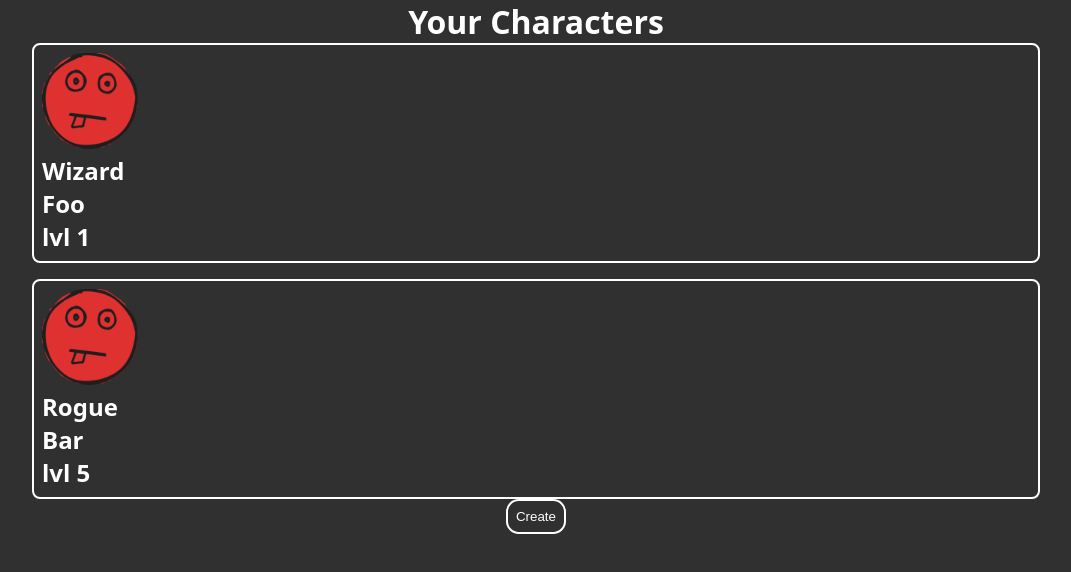
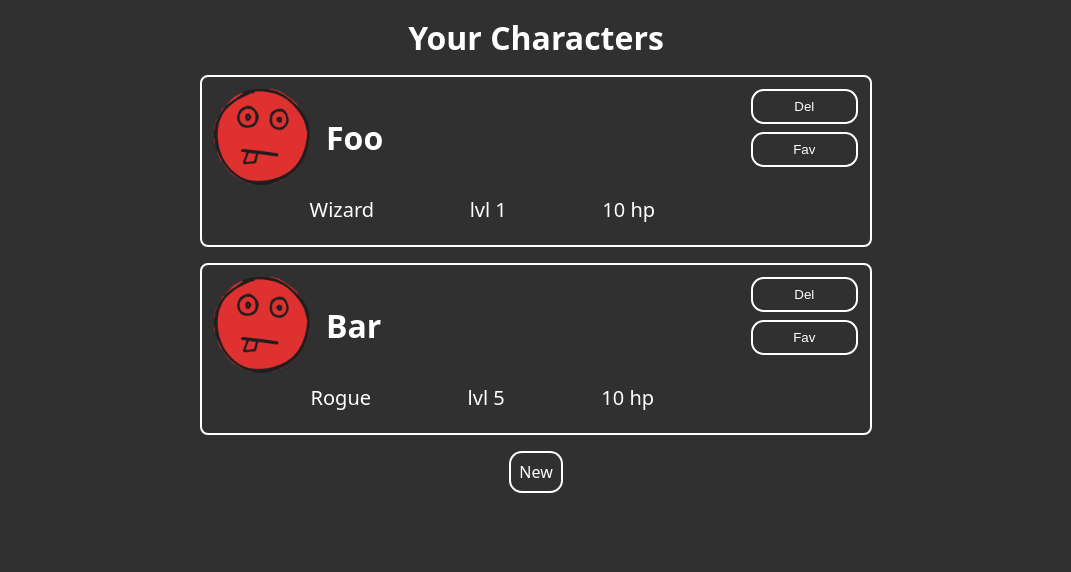
Before and after one commit to f-eighty7/ChasChallenger, a React (Vite) app: page /characters in a window 1280 px wide. Shown: the top 572 px of the page, without its empty margins (104-1175 px from the left). Built offline with nearby package versions, Linux system fonts and the light colour scheme.

Commit message:
feat/style: add more info & rm/fav btns to char cards, link to new char page & some styling

```diff
--- a/src/routes/CharactersRoute.module.css
+++ b/src/routes/CharactersRoute.module.css
@@ -1,3 +1,9 @@
+.page {
+  width: 100%;
+  padding: 1rem 0;
+  gap: 1rem;
+}
+
 .charactersList {
   display: flex;
   flex-direction: column;
@@ -7,7 +13,9 @@
 }
 
 .character {
-  padding: 0.5rem;
+  display: grid;
+  grid-template: 2fr 1fr / 5fr 1fr;
+  padding: 0.75rem;
   border: 2px solid white;
   border-radius: 0.5rem;
   cursor: pointer;
@@ -17,8 +25,50 @@
   background-color: #404040;
 }
 
+.characterIdentity {
+  display: flex;
+  align-items: center;
+  gap: 1rem;
+}
+
+.characterIdentity > h2 {
+  font-size: 2rem;
+}
+
+.characterInformation {
+  display: flex;
+  justify-content: space-evenly;
+  align-items: center;
+}
+
+.characterInformation > p {
+  font-size: 1.25rem;
+}
+
+.characterActions {
+  display: flex;
+  flex-direction: column;
+  gap: 0.5rem;
+}
+
 .characterIcon {
-  width: 40%;
+  width: 30%;
+}
+
+.link {
+  padding: 0.5rem;
+  border: 2px solid white;
+  border-radius: 0.8rem;
+  background-color: #303030;
+  text-decoration: none;
+}
+
+.link:hover {
+  background-color: #404040;
+}
+
+.link:active {
+  background-color: #202020;
 }
 
 @media (min-width: 375px) {
@@ -31,12 +81,21 @@
 }
 
 @media (min-width: 768px) {
+  .charactersList {
+    max-width: 32rem;
+  }
 }
 
 @media (min-width: 1024px) {
+  .charactersList {
+    max-width: 42rem;
+  }
 }
 
 @media (min-width: 1440px) {
+  .charactersList {
+    max-width: 52rem;
+  }
 }
 
 @media (min-width: 1920px) {
--- a/src/routes/CharactersRoute.tsx
+++ b/src/routes/CharactersRoute.tsx
@@ -1,4 +1,6 @@
+import { MouseEventHandler } from "react";
 import style from "./CharactersRoute.module.css";
+import { Link } from "react-router-dom";
 
 export type Character = {
   name: string;
@@ -17,6 +19,23 @@ export type Character = {
   professionName: null; //should be enum/string literal?
   speciesName: null; //should be enum/string literal?
   //image? (url)
+};
+
+const handleCharacterClicked = (character: Character) => {
+  //TODO: set selected character and move on to next route in flow
+  console.log(character.name, "selected!");
+};
+
+const handleDeleteCharacterClicked = (
+  event: React.MouseEvent<HTMLButtonElement>
+) => {
+  event.stopPropagation();
+};
+
+const handleFavoriteCharacterClicked = (
+  event: React.MouseEvent<HTMLButtonElement>
+) => {
+  event.stopPropagation();
 };
 
 export const CharactersRoute = () => {
@@ -57,13 +76,8 @@ export const CharactersRoute = () => {
     },
   ]; //TODO: get from server
 
-  const handleCharacterClicked = (character: Character) => {
-    //TODO: set selected character and move on to next route in flow
-    console.log(character.name, "selected!");
-  };
-
   return (
-    <main>
+    <main className={style.page}>
       <h1>Your Characters</h1>
       <ul className={style.charactersList}>
         {characters.map((character, index) => {
@@ -73,21 +87,34 @@ export const CharactersRoute = () => {
               key={character.name + index}
               onClick={() => handleCharacterClicked(character)}
             >
+              <div className={style.characterIdentity}>
                 <img
                   className={style.characterIcon}
                   src="/images/defaultCharacterIcon.png" /*TODO: load actual image and have default as error*/
                   alt={`${character.name}`}
                 />
-              <h2>{character.class}</h2>
                 <h2>{character.name}</h2>
-              <h2>lvl {character.level}</h2>
+              </div>
+              <div className={style.characterActions}>
+                <button type="button" onClick={handleDeleteCharacterClicked}>
+                  {/*TODO: change to delete icon*/}Del
+                </button>
+                <button type="button" onClick={handleFavoriteCharacterClicked}>
+                  {/*TODO: change to favorite icon*/}Fav
+                </button>
+              </div>
+              <div className={style.characterInformation}>
+                <p>{character.class}</p>
+                <p>lvl {character.level}</p>
+                <p>{character.hitpoints} hp</p>
+              </div>
             </li>
           );
         })}
       </ul>
-      <div>
-        <button type="button">Create</button>
-      </div>
+      <Link className={style.link} relative="path" to="new">
+        New
+      </Link>
     </main>
   );
 };
```
Lines whose indentation alone changed are shown as unchanged.
